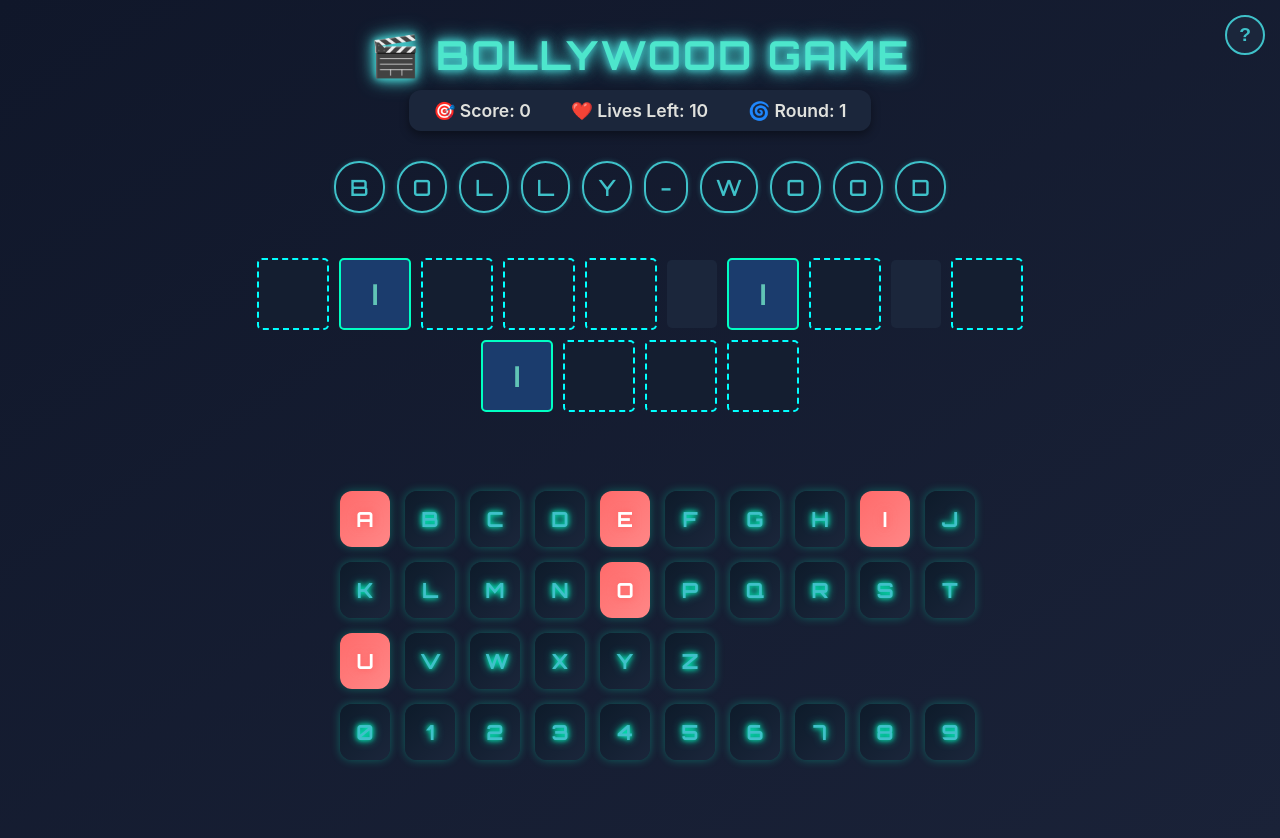
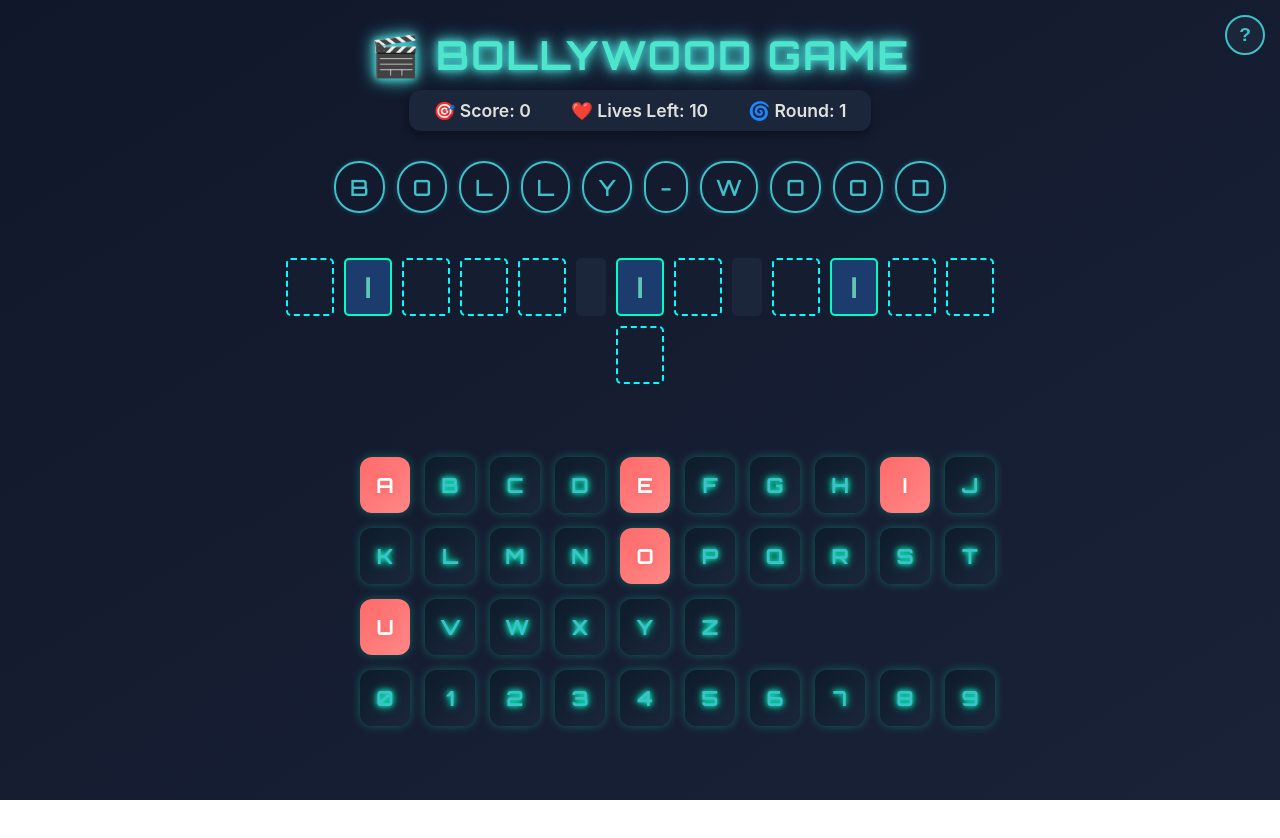
Before and after one commit to avnirastogi14/bwgame, a React (Create React App) app: page / in a window 1280 px wide. After the commit the page ends 800 px from the top, so only its background shows below. Built offline with nearby package versions, Linux system fonts and the light colour scheme.

Commit message:
Describe your change

```diff
--- a/src/App.css
+++ b/src/App.css
@@ -6,16 +6,24 @@ body {
   font-family: 'Segoe UI', sans-serif;
   min-height: 100vh;
   overflow-x: hidden;
+  box-sizing: border-box;
+}
+
+*, *::before, *::after {
+  box-sizing: border-box;
 }
 
 .app-container {
   display: flex;
   flex-direction: column;
   min-height: 100vh;
-  padding: 20px 40px;
+  padding: 20px;
   background: linear-gradient(to bottom right, #10172a, #1a2238);
   color: #fff;
   font-family: 'Inter', sans-serif;
+  width: 100%;
+  max-width: 100vw;
+  overflow-x: hidden;
 }
 
 .header-section {
@@ -52,6 +60,7 @@ h1 {
   margin: 0 auto 10px;
   width: fit-content;
   box-shadow: 0 4px 10px rgba(0, 0, 0, 0.4);
+  max-width: 100%;
 }
 
 .game-content {
@@ -86,6 +95,7 @@ h1 {
   padding: 15px;
   max-width: 100%;
   box-sizing: border-box;
+  width: 100%;
 }
 
 .movie-display span {
@@ -103,7 +113,7 @@ h1 {
   gap: 15px;
   width: 100%;
   max-width: 600px;
-  padding: 10px 10px;
+  padding: 10px;
 }
 
 .keyboard {
```
